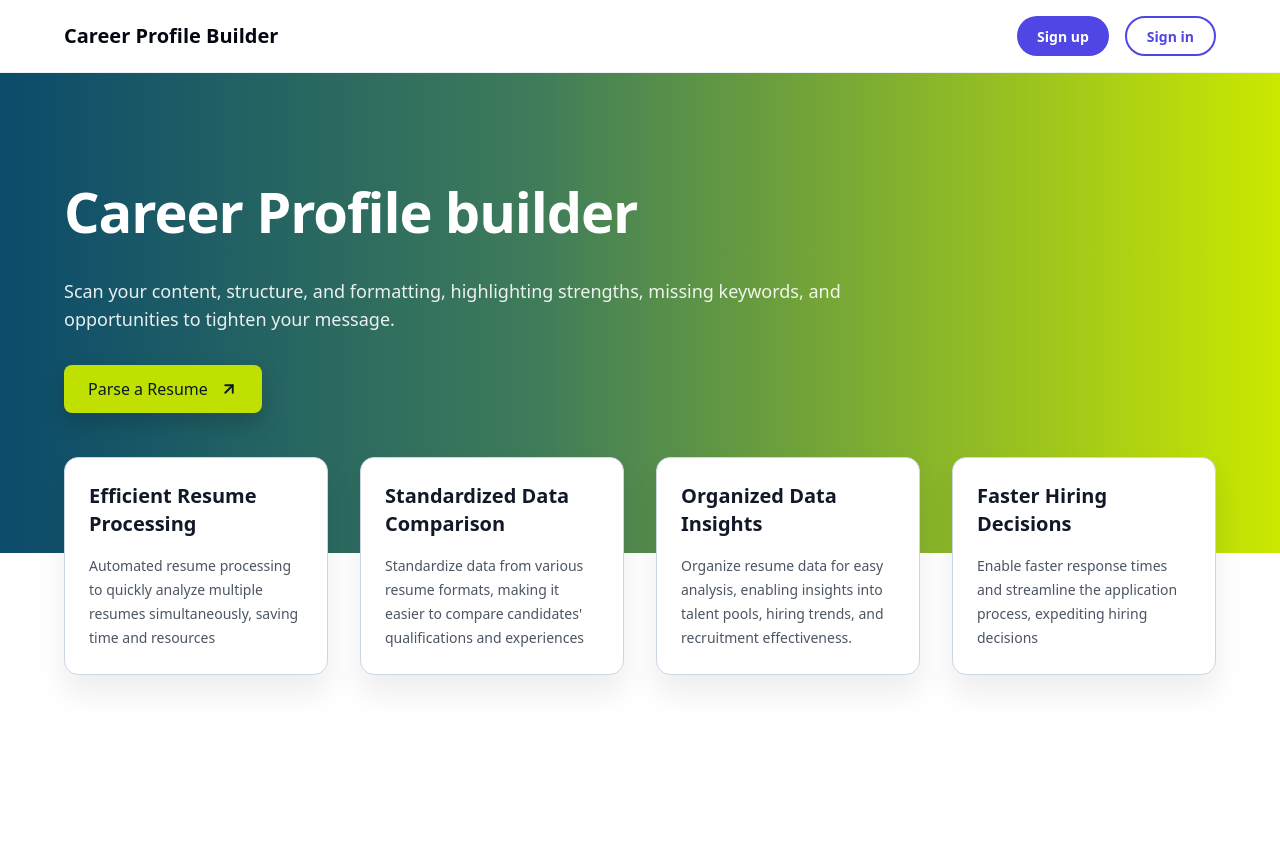
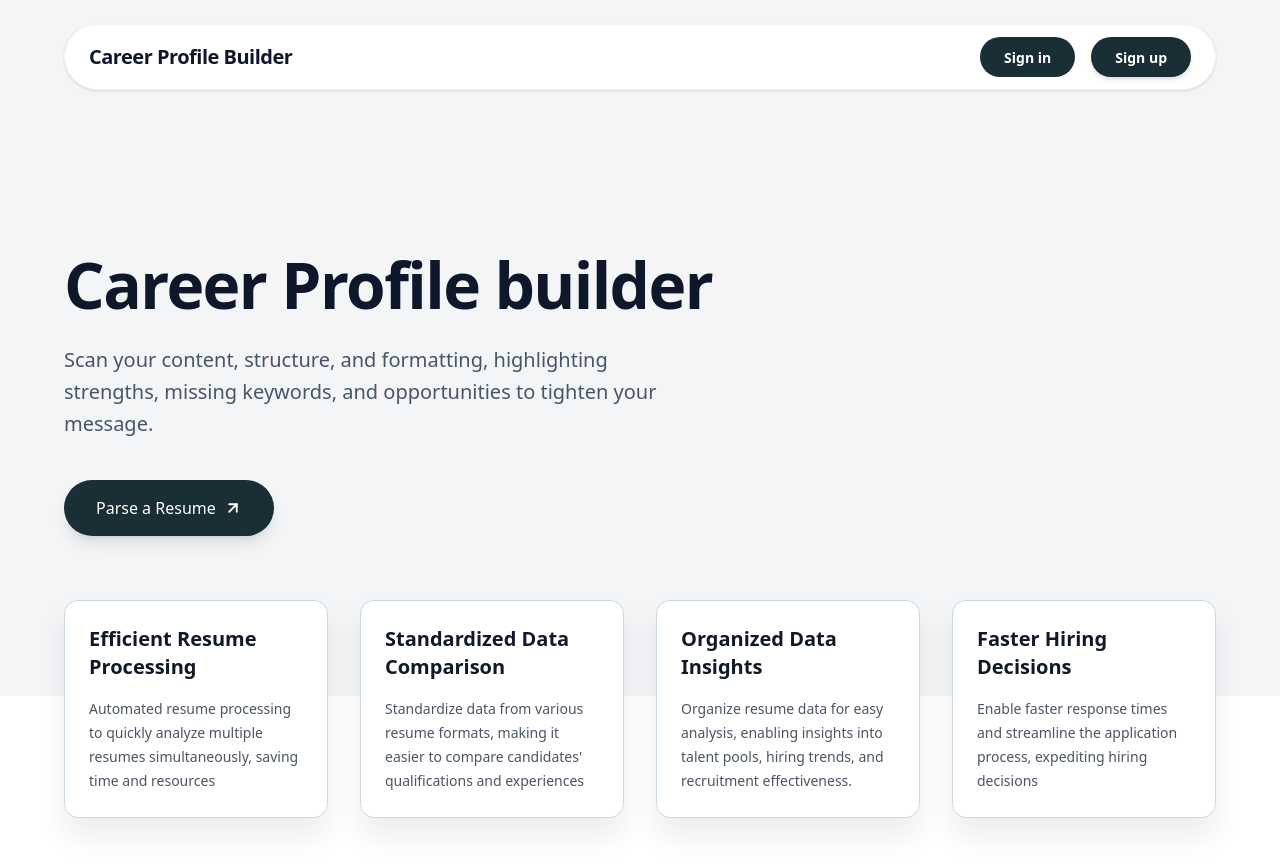
Before and after one commit to pyaephyo11979/career_profile_builder, a React (Vite) app in the folder frontend/: page / in a window 1280 px wide. Before the commit the page ends 800 px from the top, so only its background shows below. Built offline with nearby package versions, Linux system fonts and the light colour scheme.

Commit message:
Change the Home Page UI and EfficientList effect

```diff
--- a/frontend/src/components/EfficientList.tsx
+++ b/frontend/src/components/EfficientList.tsx
@@ -1,9 +1,11 @@
+import { useEffect, useState } from "react";
+
 type Card = {
   title: string;
   body: string;
 };
 
-const cards: Card[] = [
+const cardsData: Card[] = [
   {
     title: "Efficient Resume\nProcessing",
     body:
@@ -27,19 +29,32 @@ const cards: Card[] = [
 ];
 
 export default function EfficientList() {
+  const [isVisible, setIsVisible] = useState(false);
+
+  useEffect(() => {
+    // Trigger animation on mount
+    setIsVisible(true);
+  }, []);
+
   return (
-    // ✅ bg-white ဖယ်ပြီး transparent ထား (gradient မြင်ရအောင်)
     <section className="w-full bg-transparent relative z-10">
       <div className="mx-auto max-w-[1200px] px-6">
-        {/* ✅ အပေါ်ကို ဆွဲတင်ပြီး hero နဲ့ overlap ဖြစ်စေ */}
         <div className="-mt-20 md:-mt-24 pb-12">
           <div className="grid grid-cols-1 md:grid-cols-2 xl:grid-cols-4 gap-8">
-            {cards.map((c) => (
-              <div
+            {cardsData.map((c, index) => (
+               <div
                 key={c.title}
-                className="rounded-xl bg-white border border-[#ccd7e4] shadow-[0_18px_30px_rgba(24,24,40,0.08)] p-6
-                           transition-all duration-200 ease-out
-                           hover:-translate-y-2 hover:shadow-[0_28px_48px_rgba(16,24,40,0.16)]"
+                style={{
+                  transitionDelay: `${index * 150}ms`, // Stagger effect
+                }}
+                className={`
+                  rounded-xl bg-white border border-[#ccd7e4] shadow-[0_18px_30px_rgba(24,24,40,0.08)] p-6
+                  transition-all duration-700 ease-out
+                  hover:-translate-y-2 hover:shadow-[0_28px_48px_rgba(16,24,40,0.16)]
+                  ${isVisible
+                    ? "opacity-100 translate-y-0"
+                    : "opacity-0 -translate-y-20 scale-100"}
+                `}
               >
                 <h3 className="text-[#111827] text-[20px] font-semibold leading-7 whitespace-pre-line">
                   {c.title}
--- a/frontend/src/components/HeroSection.tsx
+++ b/frontend/src/components/HeroSection.tsx
@@ -2,22 +2,24 @@ import { Link } from "react-router-dom";
 
 export default function HeroSection() {
   return (
-    <section className="w-full">
-      <div className="w-full bg-[linear-gradient(90deg,#0B4B6B_0%,#3F7C5A_42%,#CBE800_100%)]">
+    <section className="w-full bg-[#F3F5F7]">
+      <div className="w-full">
         <div className="mx-auto max-w-[1200px] px-6">
-          <div className="py-[80px] md:py-[96px] pb-[120px] md:pb-[140px]">
-            <h1 className="text-white text-[44px] md:text-[56px] font-semibold tracking-[-0.02em]">
+          <div className="py-[120px] md:py-[160px] pb-[80px]">
+            {/* Optional: Add a small tag/pill here if you want the "Resources" look from the image */}
+
+            <h1 className="text-[#0F172A] text-[44px] md:text-[64px] font-bold tracking-tight leading-[1.1]">
               Career Profile builder
             </h1>
 
-            <p className="mt-6 max-w-[840px] text-white/90 text-[16px] md:text-[18px] leading-7">
+            <p className="mt-6 max-w-[640px] text-[#475569] text-[18px] md:text-[20px] leading-8">
               Scan your content, structure, and formatting, highlighting strengths, missing keywords, and opportunities to tighten your message.
             </p>
 
             <Link to="/register">
               <button
                 type="button"
-                className="mt-8 inline-flex items-center gap-3 rounded-md bg-[#BFE000] px-6 py-3 text-[#0B1B22] text-[16px] font-medium shadow-[0_10px_22px_rgba(0,0,0,0.18)] hover:bg-[#CFF200] transition-colors"
+                className="mt-10 inline-flex items-center gap-2 rounded-full bg-[#1A2E35] px-8 py-4 text-white text-[16px] font-medium shadow-lg hover:bg-[#334155] transition-all hover:-translate-y-0.5"
               >
                 Parse a Resume
                 <svg
--- a/frontend/src/components/Navbar.tsx
+++ b/frontend/src/components/Navbar.tsx
@@ -2,30 +2,29 @@ import { Link } from "react-router-dom";
 
 export default function Navbar() {
   return (
-    <header className="w-full bg-white border-b border-[#EEF2F7]">
-      <div className="mx-auto max-w-[1200px] px-6">
-        <div className="h-[72px] flex items-center justify-between">
-          {/* Left: Brand (kept minimal like screenshot) */}
+    <header className="w-full pt-6 bg-[#F3F5F7] flex justify-center">
+      <div className="mx-auto w-full max-w-[1200px] px-6">
+        <div className="bg-white rounded-full shadow-sm border border-gray-100 flex items-center justify-between px-6 py-3">
+          {/* Left: Brand */}
           <div className="flex items-center gap-6">
-            <div className="hidden md:flex items-center gap-8">
-              <Link to="/" className="text-[20px] font-semibold"> Career Profile Builder </Link>
-            </div>
+            <Link to="/" className="text-[20px] font-bold text-[#0F172A] tracking-tight">
+              Career Profile Builder
+            </Link>
           </div>
 
-          {/* Right: Search + Buttons */}
+          {/* Right: Login Button */}
           <div className="flex items-center gap-4">
             <Link
+              to="/login"
+              className="h-10 px-6 inline-flex items-center justify-center rounded-full bg-[#1A2E35] text-white text-[14px] font-semibold hover:bg-[#253e47] transition-all hover:shadow-lg hover:-translate-y-0.5"
+            >
+              Sign in
+            </Link>
+            <Link
               to="/register"
-              className="h-10 px-5 inline-flex items-center justify-center rounded-full bg-[#4F46E5] text-white text-[14px] font-semibold hover:bg-[#4338CA] transition-colors"
+              className="h-10 px-6 inline-flex items-center justify-center rounded-full bg-[#1A2E35] text-white text-[14px] font-semibold hover:bg-[#334155] transition-all hover:-translate-y-0.5 shadow-md"
             >
               Sign up
-            </Link>
-
-            <Link
-              to="/login"
-              className="h-10 px-5 inline-flex items-center justify-center rounded-full border-2 border-[#4F46E5] text-[#4F46E5] text-[14px] font-semibold hover:bg-[#EEF2FF] transition-colors"
-            >
-              Sign in
             </Link>
           </div>
         </div>
```
